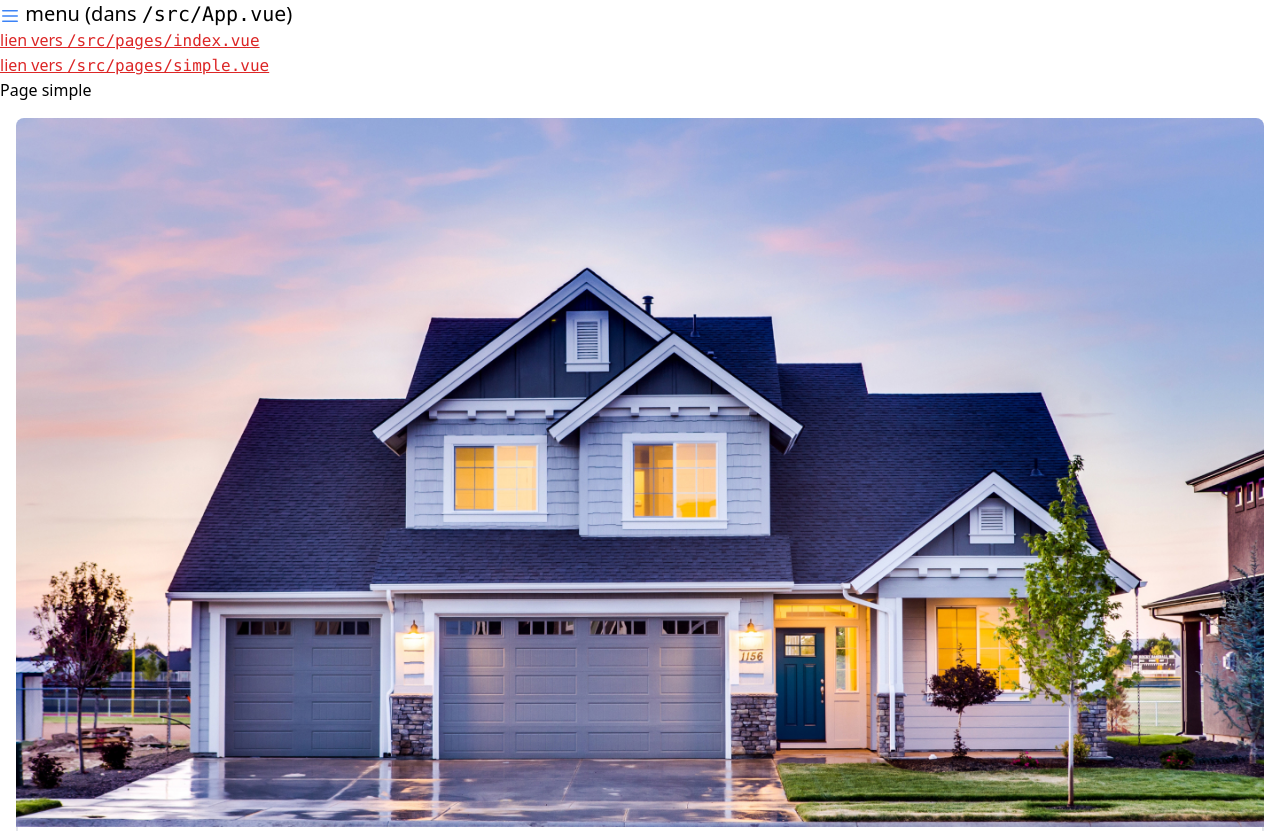
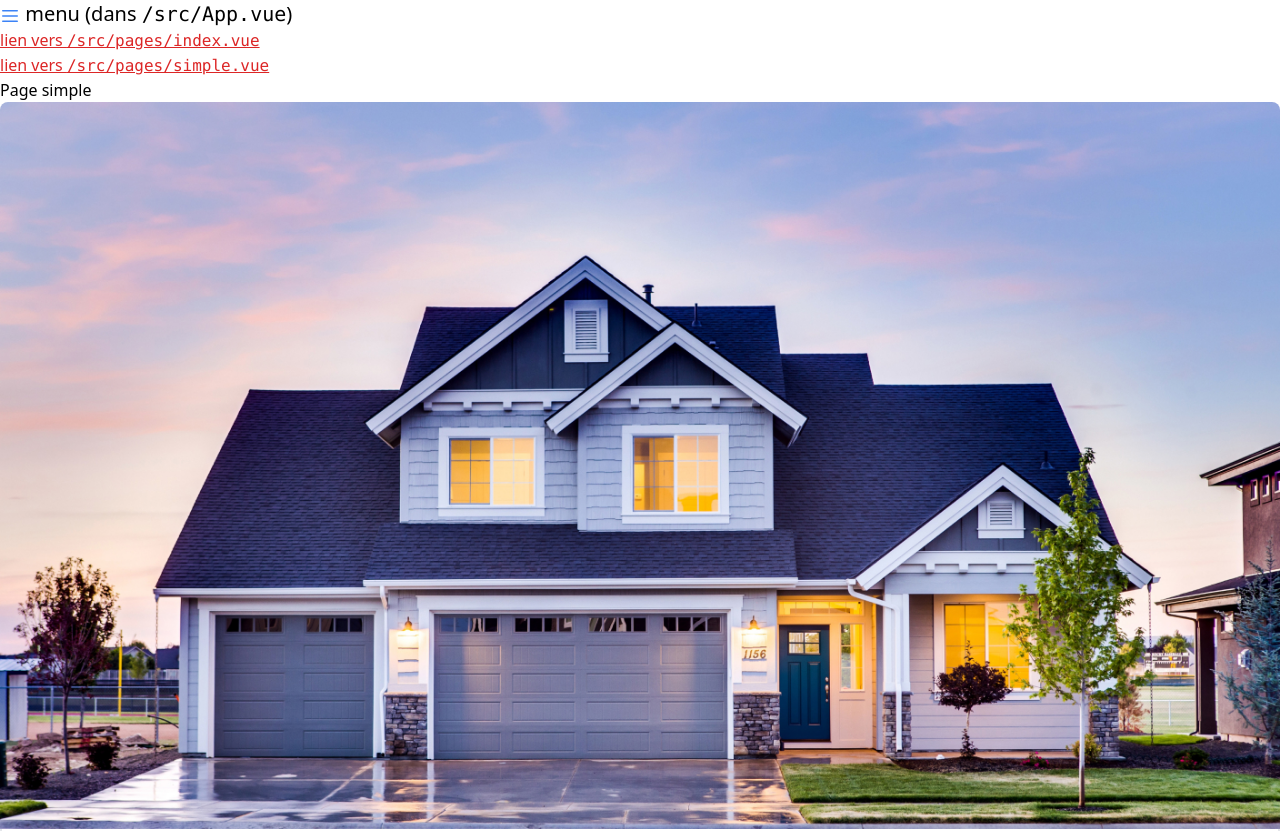
Before and after one commit to FabioGafforelli/vue3_tp01, a Vue app: page /simple in a window 1280 px wide. Shown: the top 831 px of the page. Built offline with nearby package versions, Linux system fonts and the light colour scheme.

Commit message:
Card props avec v-bind

```diff
--- a/src/pages/simple.vue
+++ b/src/pages/simple.vue
@@ -1,11 +1,9 @@
 <template>
 <h1>Page simple</h1>
-<card class="p-4"
-image="/public/maison1.jpg"
-titre="Beverly Springfield"
-lieu="2821 Lake Sevilla, Palm Harbor, TX"/>
+<card v-bind="objet"/>
 </template>
 
 <script setup lang="ts">
-    import Card from '@/components/Card.vue';
+    import Card from '../components/Card.vue';
+    const objet = {price:"2000", titre:"Beverly Springfield", image:"/public/maison1.jpg", lieu:"2821 Lake Sevilla, Palm Harbor, TX", nbrSDB:"3", }
 </script>
```
